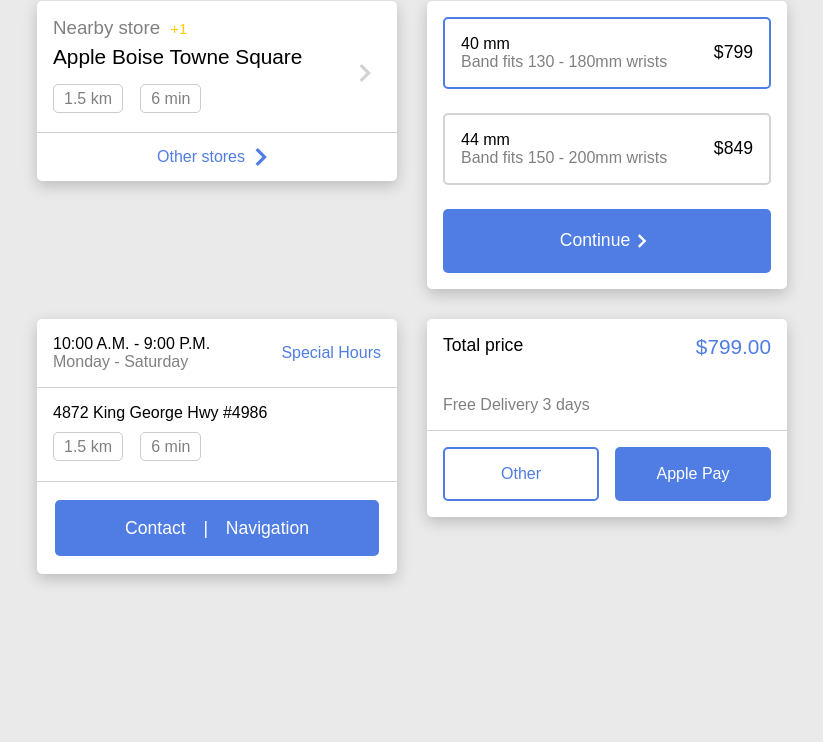
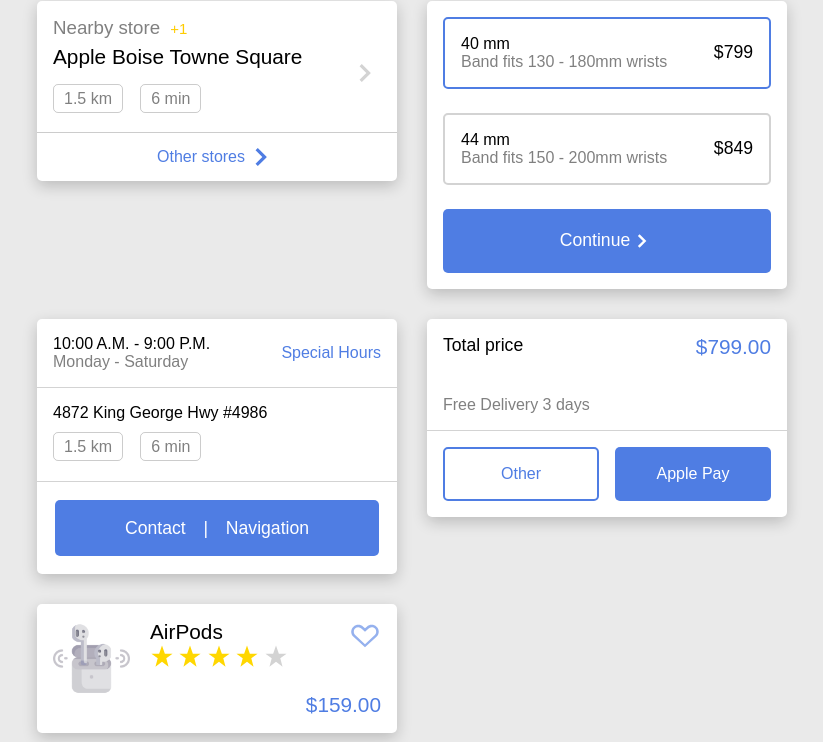
Before and after one commit to nursh/Apple-Store-Designs, a plain HTML site: page index.html in a window 1280 px wide. Shown: the part 79-821 px from the top of the page, without its empty margins (228-1051 px from the left). Drawn offline with Linux system fonts and the light colour scheme; a web font is replaced by a local one.

Commit message:
Added AirPod section to design

```diff
--- a/index.html
+++ b/index.html
@@ -93,6 +93,44 @@
         <button class="btn payment__btn rounded">Apple Pay</button>
       </div>
     </div>
+
+
+    <div class="pods rounded shadow">
+      <img src="images/airpods.png" alt="Air pods illustration">
+      <div class="pods__body">
+        <div class="pods__title">
+          <div>
+            <p class="txt-bg">AirPods</p>
+            <div class="pods__rating">
+              <svg class="icon icon--sm icon--gold">
+                <use xlink:href="sprite.svg#icon-star" />
+              </svg>
+              <svg class="icon icon--sm icon--gold">
+                <use xlink:href="sprite.svg#icon-star" />
+              </svg>
+              <svg class="icon icon--sm icon--gold">
+                <use xlink:href="sprite.svg#icon-star" />
+              </svg>
+              <svg class="icon icon--sm icon--gold">
+                <use xlink:href="sprite.svg#icon-star" />
+              </svg>
+              <svg class="icon icon--sm icon--gray">
+                <use xlink:href="sprite.svg#icon-star" />
+              </svg>
+            </div>
+          </div>
+
+          <svg class="icon icon--purple">
+            <use xlink:href="sprite.svg#icon-heart-outlined" />
+          </svg>
+        </div>
+
+        <p class="pods__price txt-bg txt--purple">
+          &dollar;159.00
+        </p>
+      </div>
+    </div>
+
   </div>
   <script src="./script.js"></script>
 </body>
--- a/styles.css
+++ b/styles.css
@@ -1,5 +1,6 @@
 :root {
   --purple: #4F7DE3;
+  --light-purple: #95B1EE;
   --dark-purple: #245ddc;
   --gray: #808080;
   --light-gray: #D3D3D3;
@@ -27,6 +28,10 @@
   cursor: pointer;
 }
 
+img {
+  width: 100%;
+}
+
 /* TYPOGRAPHY */
 
 h1 {
@@ -47,6 +52,10 @@
 
 .txt-gray {
   color: var(--gray);
+}
+
+.txt--purple {
+  color: var(--purple);
 }
 
 .rounded {
@@ -98,6 +107,15 @@
 
 .icon--white {
   fill: #FFF;
+}
+
+.icon--gold {
+  fill: gold;
+}
+
+.icon--purple {
+  fill: var(--light-purple);
+  stroke-width: 1%;
 }
 
 /* CONTAINER */
@@ -307,3 +325,39 @@
 .payment__btn:hover {
   background-color: var(--dark-purple);
 }
+
+
+
+/* PODS */
+
+.pods {
+  padding: 1em;
+  background-color: #FFF;
+
+  display: grid;
+  grid-template-columns: 1fr 3fr;
+  grid-column-gap: 20px;
+  justify-items: start;
+}
+
+.pods__body p:first-child {
+  margin-top: 0;
+  margin-bottom: 0;
+}
+
+.pods__body {
+  display: grid;
+  justify-self: stretch;
+}
+
+.pods__title {
+  display: grid;
+
+  grid-template-columns: 1fr;
+  grid-auto-flow: column;
+}
+
+.pods__price {
+  margin-bottom: 0;
+  justify-self: end;
+}
```
Also changed, not shown: README.md (added), images/airpods.png (added).
